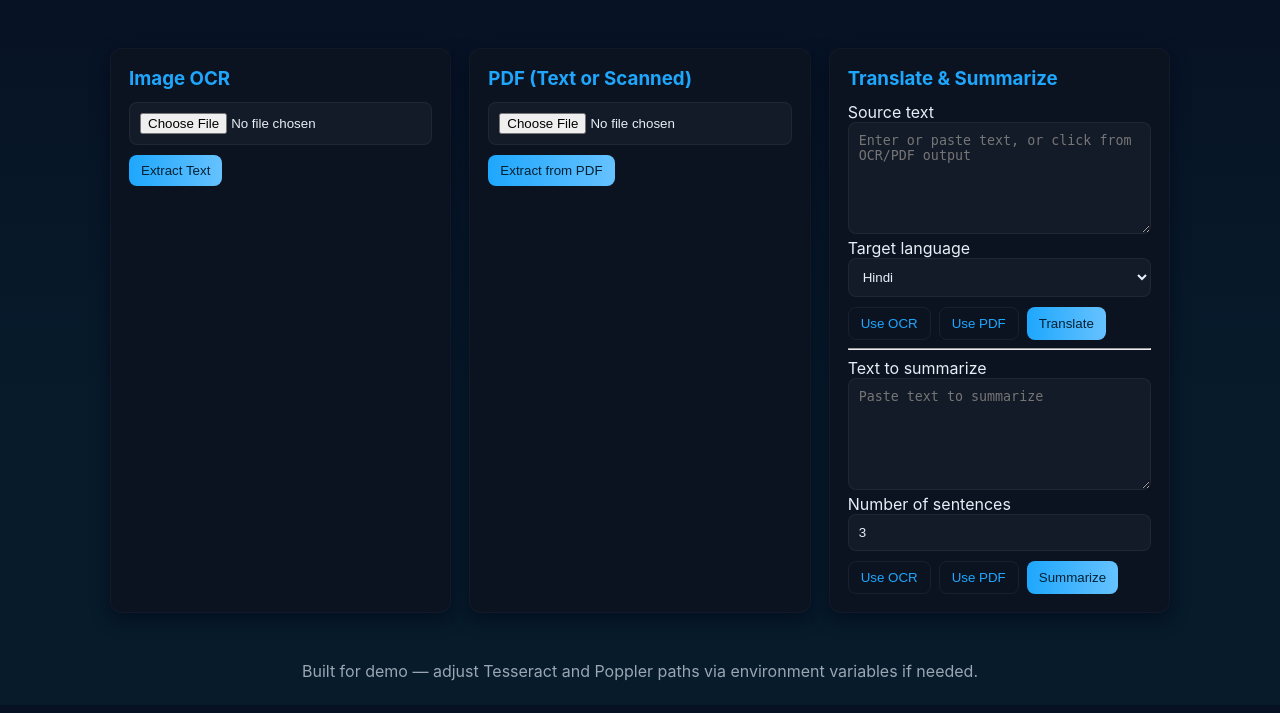
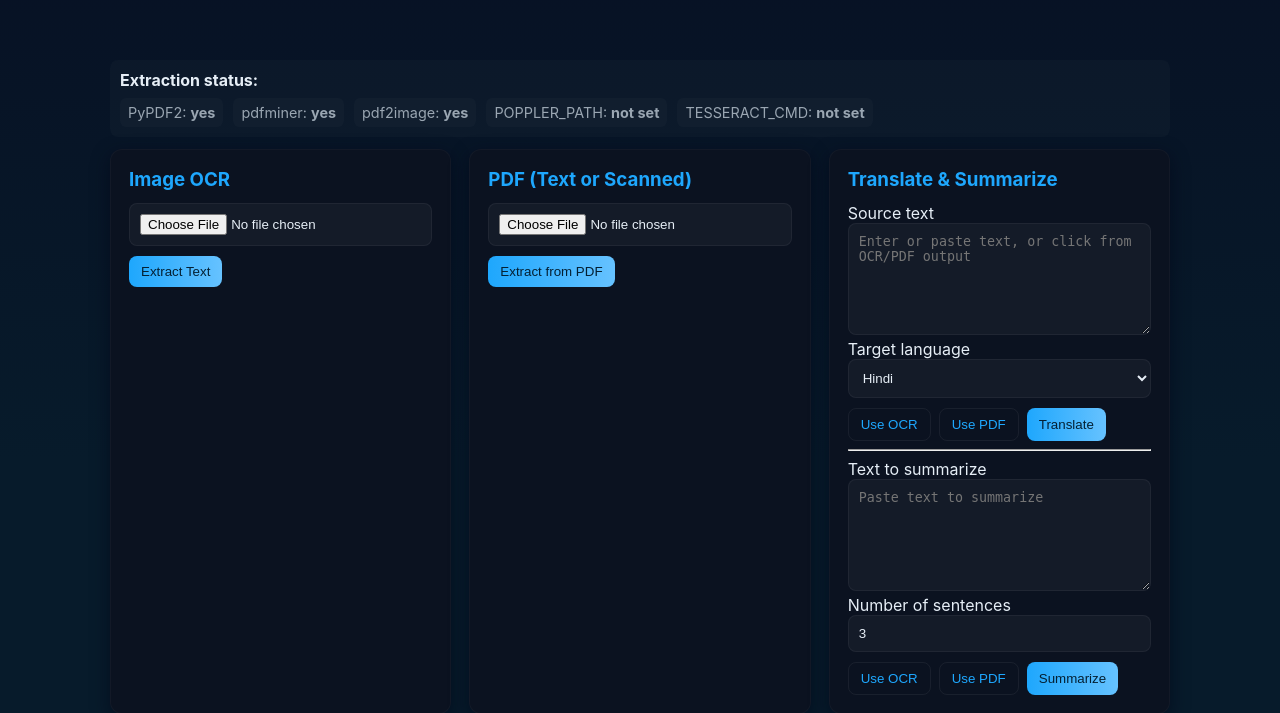
Before and after one commit to ShashankK-23/mt_summarizer_project, a Flask app: page / in a window 1280 px wide. Shown: the part 61-774 px from the top of the page. Before the commit the page ends 742 px from the top, so only its background shows below. Run offline with Flask 3, Linux system fonts and the light colour scheme.

Commit message:
feat(ui): show extractor status panel (PyPDF2, pdfminer, pdf2image) in UI

```diff
--- a/app.py
+++ b/app.py
@@ -61,6 +61,19 @@ translator = Translator()
 
 def allowed_file(filename):
     return '.' in filename and filename.rsplit('.', 1)[1].lower() in app.config['ALLOWED_EXTENSIONS']
+
+
+@app.context_processor
+def inject_extractor_status():
+    """Provide extractor availability and env hints to all templates."""
+    status = {
+        'pypdf2_available': PyPDF2 is not None,
+        'pdfminer_available': pdfminer_extract_text is not None,
+        'pdf2image_available': convert_from_bytes is not None,
+        'poppler_path': POPPLER_PATH or os.environ.get('POPPLER_PATH') or None,
+        'tesseract_cmd': os.environ.get('TESSERACT_CMD') or getattr(pytesseract.pytesseract, 'tesseract_cmd', None)
+    }
+    return status
 
 
 # Home page
--- a/static/style.css
+++ b/static/style.css
@@ -36,6 +36,10 @@ pre{white-space:pre-wrap;word-wrap:break-word;background:transparent;padding:8px
 .flash-item{background:#2e1a2b;padding:10px;border-radius:6px;color:#ffdede}
 .footer{text-align:center;color:var(--muted);margin:24px 0}
 
+.status-panel{margin:12px 0;padding:10px;border-radius:8px;background:rgba(255,255,255,0.02);display:flex;flex-direction:column;gap:8px}
+.status-list{display:flex;flex-wrap:wrap;gap:10px}
+.status-item{background:rgba(255,255,255,0.02);padding:6px 8px;border-radius:6px;color:var(--muted);font-size:0.9rem}
+
 @media (max-width:420px){
   .actions{flex-direction:column}
 }
--- a/templates/index.html
+++ b/templates/index.html
@@ -22,6 +22,17 @@
                     </div>
                 {% endif %}
             {% endwith %}
+
+                    <div class="status-panel">
+                        <strong>Extraction status:</strong>
+                        <div class="status-list">
+                            <span class="status-item">PyPDF2: <strong>{{ 'yes' if pypdf2_available else 'no' }}</strong></span>
+                            <span class="status-item">pdfminer: <strong>{{ 'yes' if pdfminer_available else 'no' }}</strong></span>
+                            <span class="status-item">pdf2image: <strong>{{ 'yes' if pdf2image_available else 'no' }}</strong></span>
+                            <span class="status-item">POPPLER_PATH: <strong>{{ poppler_path or 'not set' }}</strong></span>
+                            <span class="status-item">TESSERACT_CMD: <strong>{{ tesseract_cmd or 'not set' }}</strong></span>
+                        </div>
+                    </div>
 
             <section class="cards">
                 <div class="card">
```
